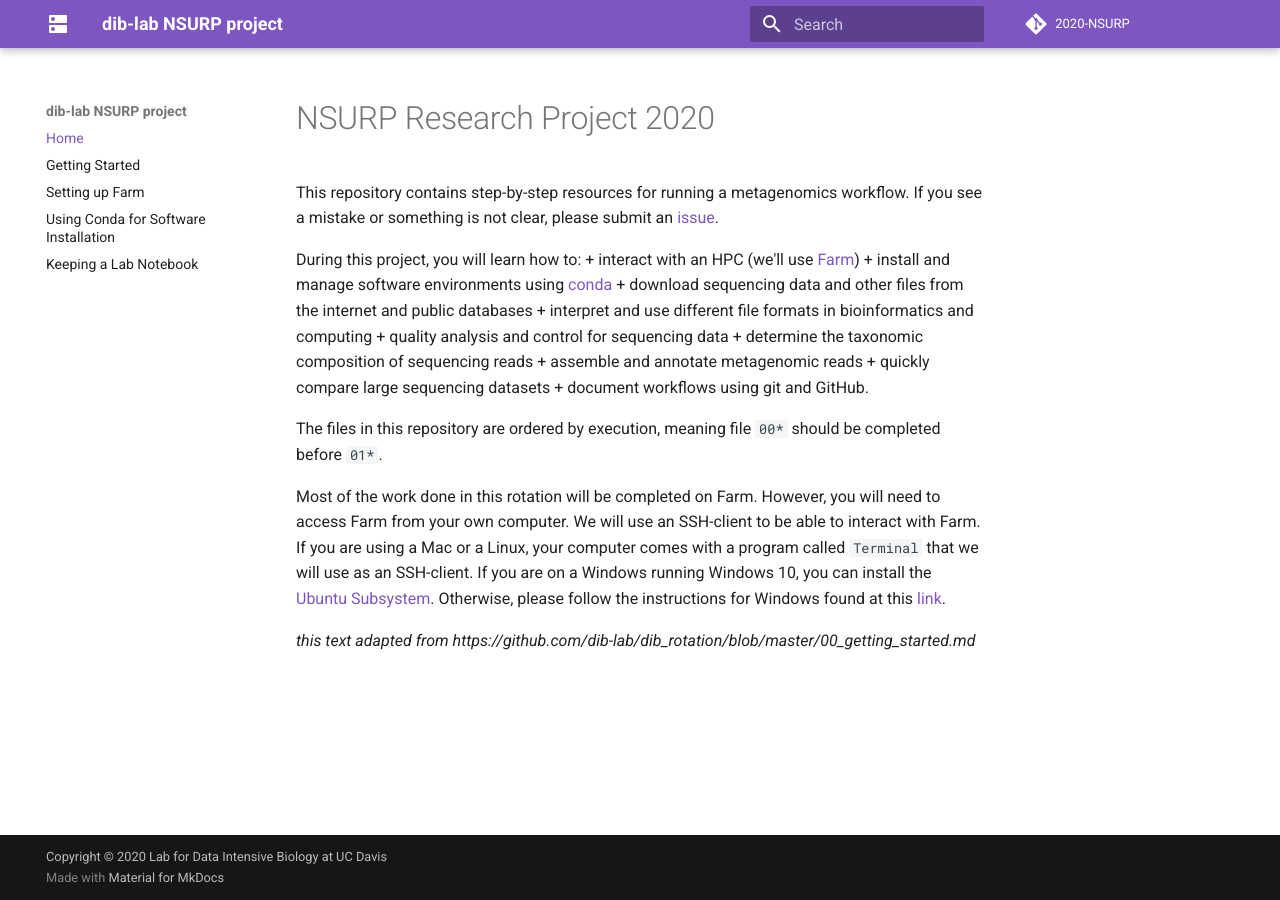
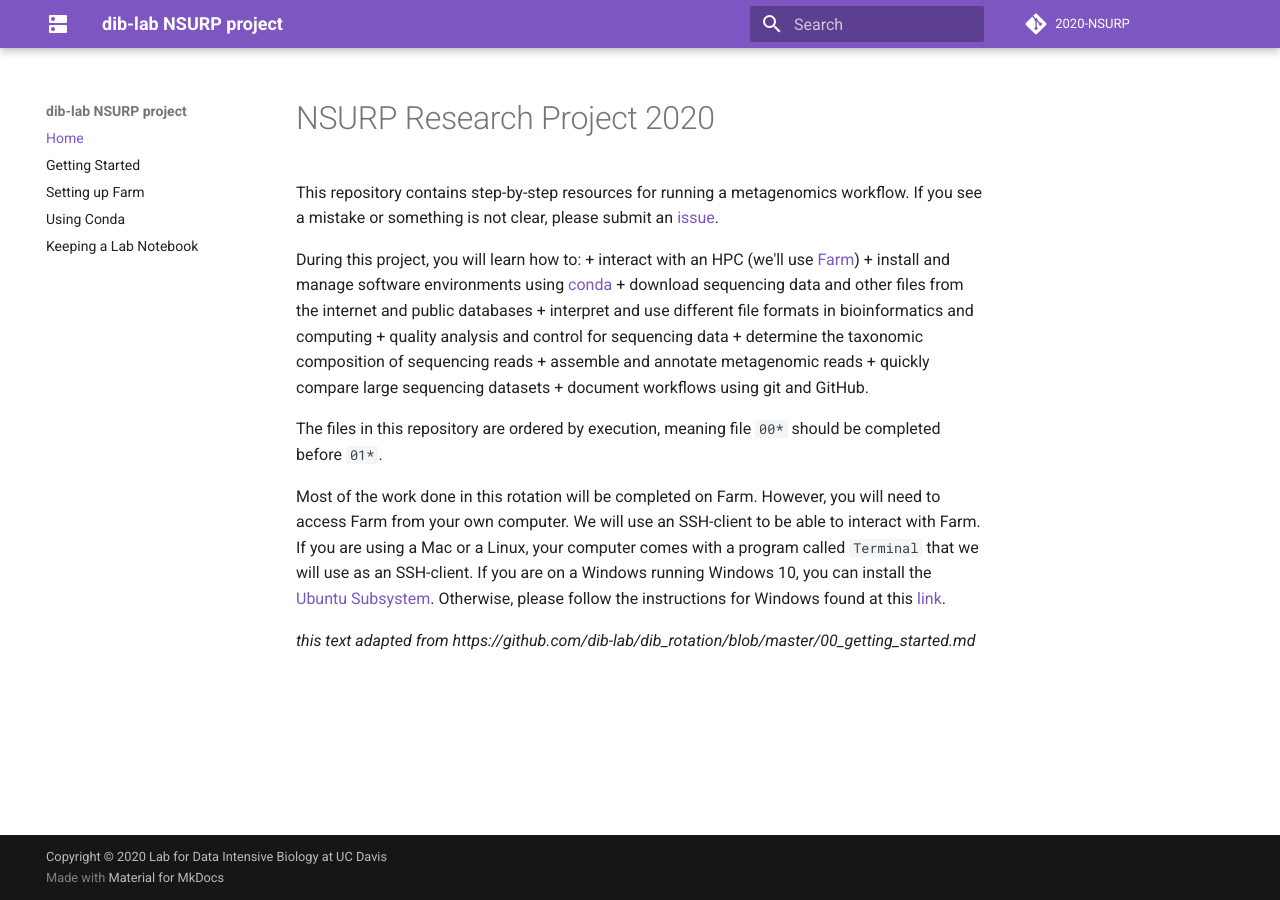
Before and after one commit to dib-lab/2020-NSURP, an MkDocs documentation site: the page built from doc/index.md, in a window 1280 px wide. Built offline with MkDocs 1.6.1 and Material for MkDocs 9.7.7, drawn with Linux system fonts in a browser that asks for light colours; comment, search, counter and statistics services are not loaded; some of the changed lines change nothing that is shown.

Commit message:
better page titles

```diff
--- a/mkdocs.yml
+++ b/mkdocs.yml
@@ -31,5 +31,5 @@
   - 'Home': 'index.md'
   - 'Getting Started': '00.getting-started.md'
   - "Setting up Farm": 01.using-farm.md"
-  - "02.conda.md"
-  - "03.lab-notebook.md"
+  - "Using Conda": "02.conda.md"
+  - "Keeping a Lab Notebook": "03.lab-notebook.md"
```
